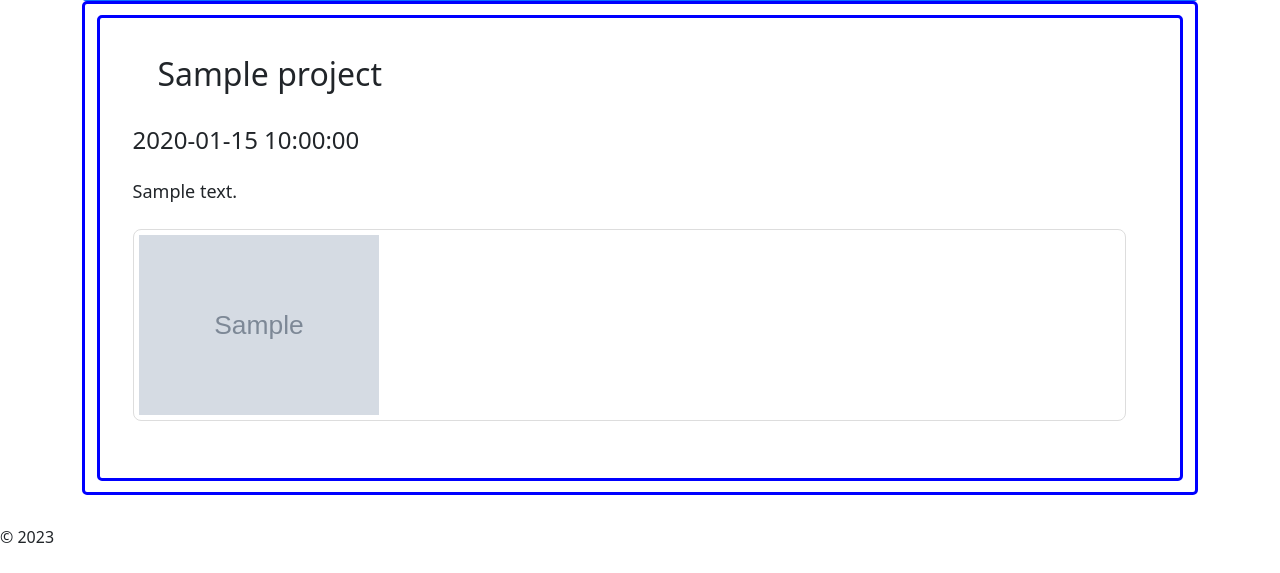
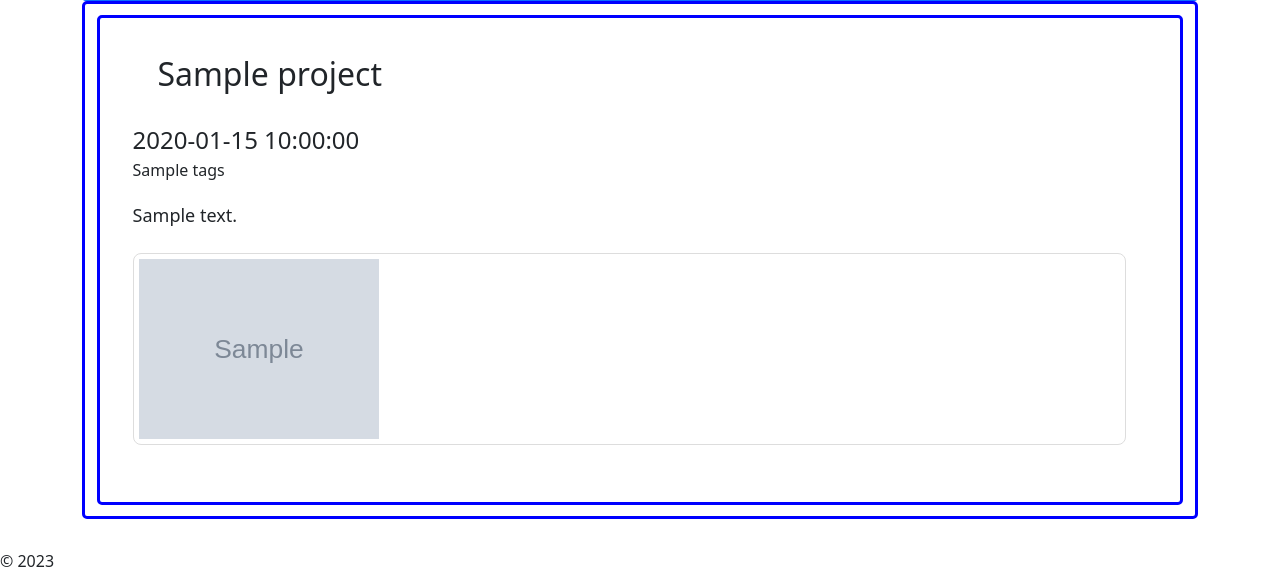
Before and after one commit to jonrickman/nikola_carpentry, a Flask app: template src/nikola_carpentry/templates/projects.html in a window 1280 px wide. Shown: the part 231-804 px from the top of the page. Before the commit the page ends 774 px from the top, so only its background shows below. Run offline with Flask 3, Linux system fonts and the light colour scheme; the visitor is signed in with stand-in values (Sample User, id 1); the template is opened without the code that fills it: values that come from a table or form of the project are taken from there, most other values are stand-ins (such as "Sample title", 1, 10 or a date in 2020); grey boxes marked "Sample" are stand-in pictures; parts of the project's set-up code (start-up, migrations or seed data) failed here and were passed over; some libraries are stand-ins or nearby versions.

Commit message:
some cleanup adding tags

```diff
--- a/src/nikola_carpentry/__init__.py
+++ b/src/nikola_carpentry/__init__.py
@@ -1,4 +1,4 @@
 from .app import db, login_manager, app
 from .forms import LoginForm, ReviewForm, ContactForm, ProjectForm, UserForm, TagForm
-from .models import AdminUser, Review, Project, ProjectFile, Contact
+from .models import AdminUser, Review, Project, ProjectFile, Contact, Tag
 from .mailer import send_contact_email
--- a/src/nikola_carpentry/forms.py
+++ b/src/nikola_carpentry/forms.py
@@ -7,9 +7,12 @@ from wtforms import (
     SelectField,
     BooleanField,
     MultipleFileField,
+    SelectMultipleField,
 )
 from flask_ckeditor import CKEditorField
 from wtforms.validators import DataRequired, InputRequired
+from nikola_carpentry.app import app
+from nikola_carpentry.models import Tag
 
 
 class UserForm(FlaskForm):
@@ -43,7 +46,16 @@ class ContactForm(FlaskForm):
 class ProjectForm(FlaskForm):
     title = StringField("Title", validators=[DataRequired()])
     content = CKEditorField("Content", validators=[DataRequired()])
-    files = MultipleFileField(FileAllowed(["jpg, png"], "Images only!"))
+    files = MultipleFileField()
+    with app.app_context():
+        tag_list: list[Tag] = Tag.query.all()
+        tags = [(tag.tag_name, tag.tag_name) for tag in tag_list]
+
+    tags = SelectMultipleField(
+        "Tags",
+        choices=tags,
+        validators=[InputRequired()],
+    )
     submit = SubmitField("Submit!")
 
 
--- /dev/null
+++ b/src/nikola_carpentry/templates/project.html
@@ -0,0 +1,25 @@
+<div class="project">
+    <span class="project-title">{{ project.title }}</span>
+    <br />
+
+    <span class="project-date">{{ project.pretty_date() }}</span>
+    <br />
+
+    <span class="project-tags">{{ project.tags }}</span>
+    <br />
+
+    <div class="project-content">
+        {{ project.content|safe }}
+    </div>
+    <br />
+
+
+    <div class="project-files">
+        {% for project_file in project.get_files() %}
+        <div class="grid-item">
+            <img src="{{ url_for('static', filename=project_file) }}" />
+        </div>
+        {% endfor %}
+    </div>
+    <br />
+</div>
--- a/src/nikola_carpentry/templates/projects.html
+++ b/src/nikola_carpentry/templates/projects.html
@@ -12,6 +12,10 @@
 <h2>{{ message }}</h2>
 {% endfor %}
 
+{% if form.errors %}
+    {{ form.errors }}
+{% endif %}
+
 <div class="container">
 
   <div class="mt-4 p-5 bg-primary text-white rounded">
@@ -22,29 +26,7 @@
   <div id="project-pane" class="container-fluid">
 
     {% for project in ready_projects %}
-    <div class="project">
-      <span class="project-title">{{ project.title }}</span>
-      <br />
-
-      <span class="project-date">{{ project.pretty_date() }}</span>
-      <br />
-
-      <div class="project-content">
-        {{ project.content|safe }}
-      </div>
-      <br />
-      <div class="project-files">
-
-        {% for project_file in project.get_files() %}
-        <div class="grid-item">
-          <img src="{{ url_for('static', filename=project_file) }}" />
-        </div>
-        {% endfor %}
-      </div>
-      <br />
-      </form>
-    </div>
-
+    {% include 'project.html' %}
     {% endfor %}
     <!-- end of project-pane -->
     {% endif %}
@@ -65,6 +47,11 @@
           {{ form.content() }}
           {{ ckeditor.load() }}
           {{ ckeditor.config(name='content') }}
+        </div>
+
+        <div class="row">
+          {{ form.tags.label }}
+          {{ form.tags }}
         </div>
 
         <div class="row">
```
Also changed, not shown: src/nikola_carpentry/routes/projects.py (+41 -34 lines).
